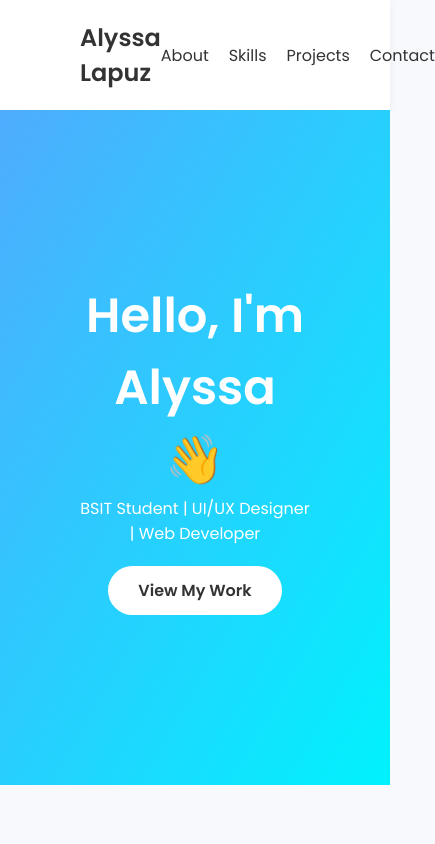
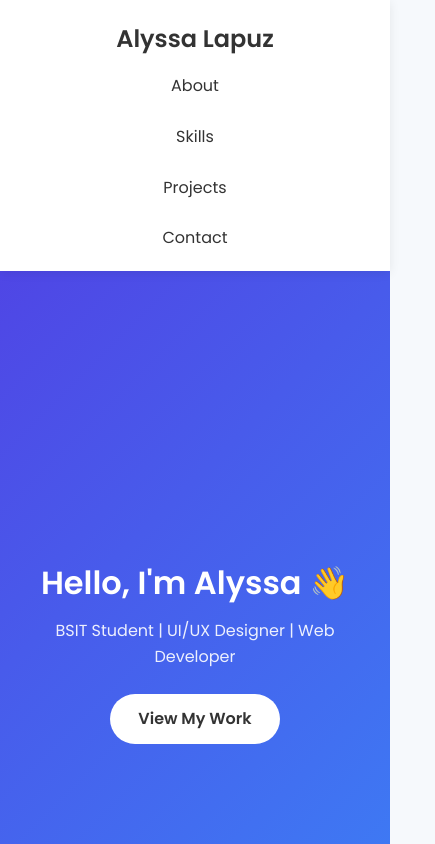
Before and after one commit to lapuzalyy/alyssa-portfolio, a plain HTML site: page index.html in a window 390 px wide. Shown: the top 844 px of the page, 435 px wide, since content can reach past the window. Drawn offline with Linux system fonts and the light colour scheme.

Commit message:
Update style.css

```diff
--- a/style.css
+++ b/style.css
@@ -6,25 +6,31 @@ font-family:'Poppins',sans-serif;
 }
 
 body{
-background:#f7f9fc;
+background:#f6f9fc;
 color:#333;
+line-height:1.6;
 }
+
+/* NAVBAR */
 
 header{
 background:white;
-padding:20px 80px;
-box-shadow:0 2px 10px rgba(0,0,0,0.05);
+box-shadow:0 2px 10px rgba(0,0,0,0.08);
+position:sticky;
+top:0;
+z-index:100;
 }
 
 nav{
 display:flex;
 justify-content:space-between;
 align-items:center;
+padding:20px 8%;
 }
 
 nav ul{
 display:flex;
-gap:20px;
+gap:25px;
 list-style:none;
 }
 
@@ -32,44 +38,67 @@ nav a{
 text-decoration:none;
 color:#333;
 font-weight:500;
+transition:.3s;
 }
 
+nav a:hover{
+color:#4f46e5;
+}
+
+/* HERO */
+
 .hero{
-height:80vh;
+height:90vh;
 display:flex;
 flex-direction:column;
 justify-content:center;
 align-items:center;
 text-align:center;
-background:linear-gradient(120deg,#4facfe,#00f2fe);
+background:linear-gradient(135deg,#4f46e5,#3b82f6);
 color:white;
+padding:20px;
 
-animation:fadeIn 1.5s ease;
+animation:fadeIn 1.2s ease;
 }
 
 .hero h1{
 font-size:48px;
+margin-bottom:10px;
+}
+
+.hero p{
+font-size:20px;
+opacity:.9;
 }
 
 .btn{
-margin-top:20px;
-padding:12px 30px;
+margin-top:25px;
+padding:12px 28px;
+border-radius:30px;
 background:white;
 color:#333;
-border-radius:30px;
+font-weight:600;
 text-decoration:none;
-font-weight:600;
+transition:.3s;
 }
 
+.btn:hover{
+transform:translateY(-3px);
+}
+
+/* SECTIONS */
+
 section{
-padding:80px;
+padding:90px 10%;
 }
+
+/* SKILLS */
 
 .skills-grid{
 display:grid;
 grid-template-columns:repeat(auto-fit,minmax(150px,1fr));
 gap:20px;
-margin-top:30px;
+margin-top:35px;
 }
 
 .card{
@@ -77,14 +106,15 @@ background:white;
 padding:25px;
 border-radius:10px;
 text-align:center;
-box-shadow:0 5px 15px rgba(0,0,0,0.08);
-
-transition:0.3s;
+box-shadow:0 6px 15px rgba(0,0,0,0.08);
+transition:.3s;
 }
 
 .card:hover{
-transform:translateY(-5px);
+transform:translateY(-8px);
 }
+
+/* PROJECTS */
 
 .projects-grid{
 display:grid;
@@ -97,12 +127,12 @@ margin-top:40px;
 background:white;
 border-radius:10px;
 overflow:hidden;
-box-shadow:0 5px 15px rgba(0,0,0,0.1);
-transition:0.3s;
+box-shadow:0 8px 20px rgba(0,0,0,0.08);
+transition:.3s;
 }
 
 .project-card:hover{
-transform:translateY(-8px);
+transform:translateY(-10px);
 }
 
 .project-card img{
@@ -119,14 +149,66 @@ padding:15px;
 padding:0 15px 20px 15px;
 }
 
+/* CONTACT */
+
+#contact p{
+margin-top:10px;
+}
+
+/* FOOTER */
+
 footer{
+background:#111;
+color:white;
 text-align:center;
 padding:20px;
-background:#222;
-color:white;
 }
 
+/* ANIMATION */
+
 @keyframes fadeIn{
-from{opacity:0; transform:translateY(20px);}
-to{opacity:1; transform:translateY(0);}
+from{
+opacity:0;
+transform:translateY(30px);
 }
+to{
+opacity:1;
+transform:translateY(0);
+}
+}
+
+/* MOBILE RESPONSIVE */
+
+@media (max-width:768px){
+
+.hero h1{
+font-size:32px;
+}
+
+.hero p{
+font-size:16px;
+}
+
+nav{
+flex-direction:column;
+gap:15px;
+}
+
+nav ul{
+flex-direction:column;
+align-items:center;
+}
+
+section{
+padding:70px 8%;
+}
+
+.projects-grid{
+grid-template-columns:1fr;
+}
+
+.skills-grid{
+grid-template-columns:1fr 1fr;
+}
+
+}
```
